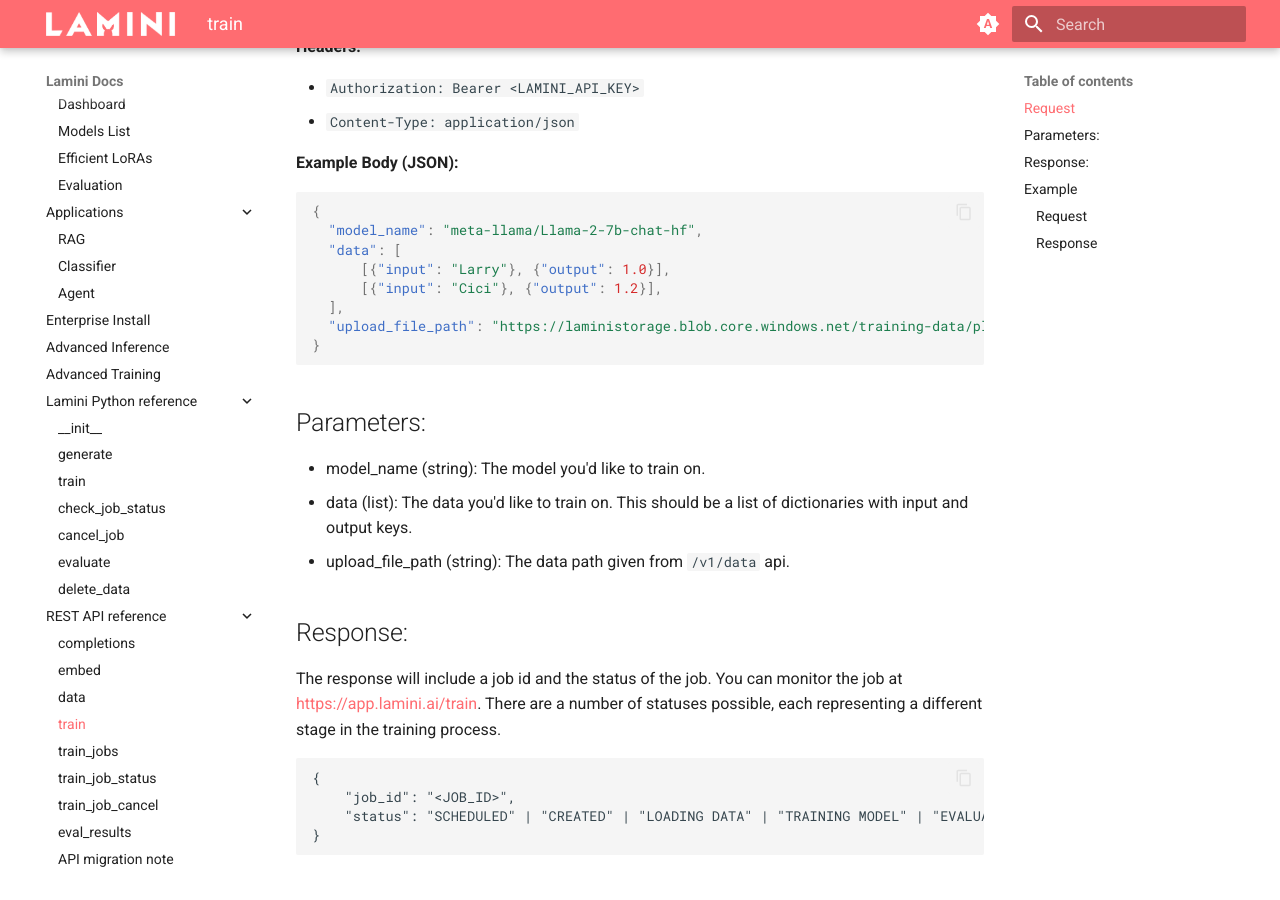
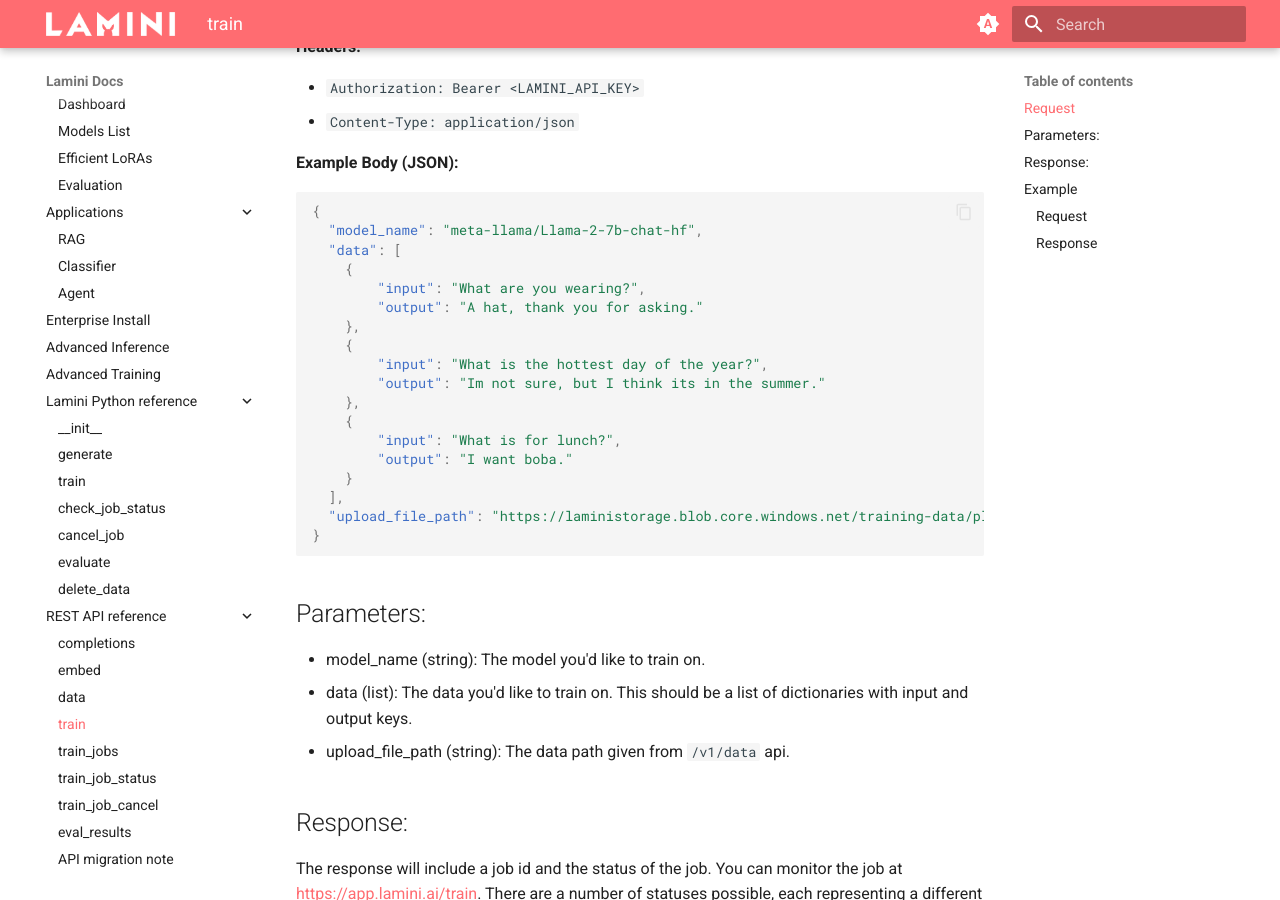
Before and after one commit to lamini-ai/lamini-ai.github.io, an MkDocs documentation site: the page built from docs/rest_api/train.md, in a window 1280 px wide and 900 px high, scrolled down 397 px. Built offline with MkDocs 1.6.1 and Material for MkDocs 9.7.7, drawn with Linux system fonts in a browser that asks for light colours.

Commit message:
Update data example

```diff
--- a/docs/rest_api/train.md
+++ b/docs/rest_api/train.md
@@ -19,8 +19,18 @@
 {
   "model_name": "meta-llama/Llama-2-7b-chat-hf",
   "data": [
-      [{"input": "Larry"}, {"output": 1.0}],
-      [{"input": "Cici"}, {"output": 1.2}],
+    {
+        "input": "What are you wearing?",
+        "output": "A hat, thank you for asking."
+    },
+    {
+        "input": "What is the hottest day of the year?",
+        "output": "Im not sure, but I think its in the summer."
+    },
+    {
+        "input": "What is for lunch?",
+        "output": "I want boba."
+    }
   ],
   "upload_file_path": "https://laministorage.blob.core.windows.net/training-data/platform/lorem_ipsum?abcdef",
 }
```
